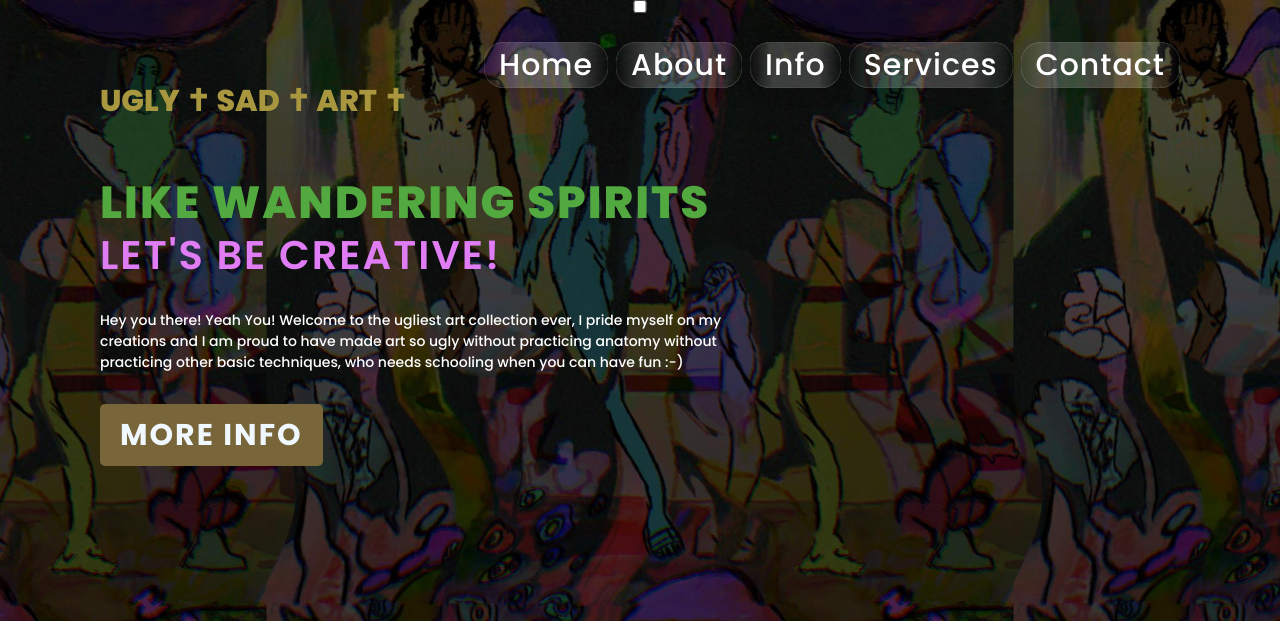
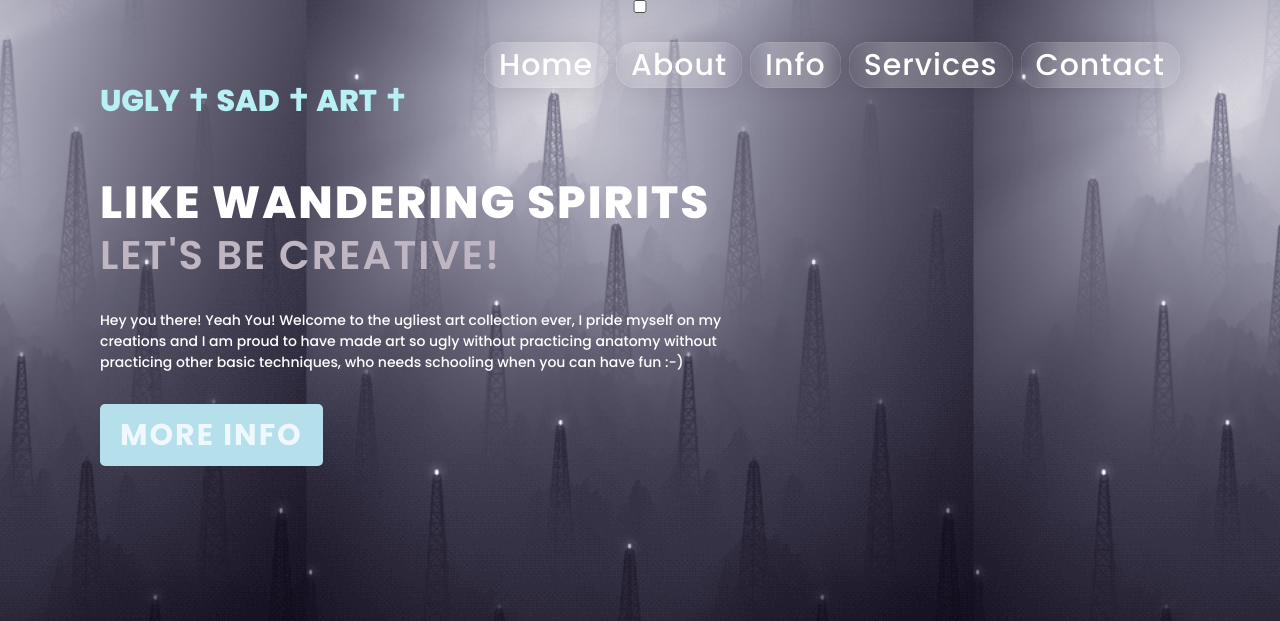
Before and after one commit to Deviljhinn/Creative-Nature-landingpage, a plain HTML site: page index.html in a window 1280 px wide. Shown: the top 621 px of the page. Drawn offline with Linux system fonts and the light colour scheme.

Commit message:
changed background

```diff
--- a/style.css
+++ b/style.css
@@ -16,7 +16,7 @@ section {
   display: flex;
   flex-direction: column;
   justify-content: flex-start;
-  background: url(bg.jpg) repeat;
+  background: url(scifi.gif) repeat;
   background-size: contain;
   background-position: center;
 }
@@ -33,7 +33,7 @@ header {
 
 header .logo {
   position: relative;
-  color: #A99740;
+  color: #b7f0f5;
   font-size: 30px;
   text-decoration: none;
   text-transform: uppercase;
@@ -75,7 +75,7 @@ header .navigation a:hover {
 }
 
 .content .info h2 {
-  color: #52A940;
+  color: #ffffff;
   font-size: 55px;
   text-transform: uppercase;
   font-weight: 800;
@@ -85,7 +85,7 @@ header .navigation a:hover {
 }
 
 .content .info h2 span {
-  color: #e07cf4;
+  color: #c0b6c2;
   font-size: 50px;
   font-weight: 600;
 }
@@ -98,7 +98,7 @@ header .navigation a:hover {
 
 .content .info-btn {
   color: aliceblue;
-  background: #78653a;
+  background: #b5dfea;
   text-decoration: none;
   text-transform: uppercase;
   font-weight: 700;
```
Also changed, not shown: scifi.gif (added).
